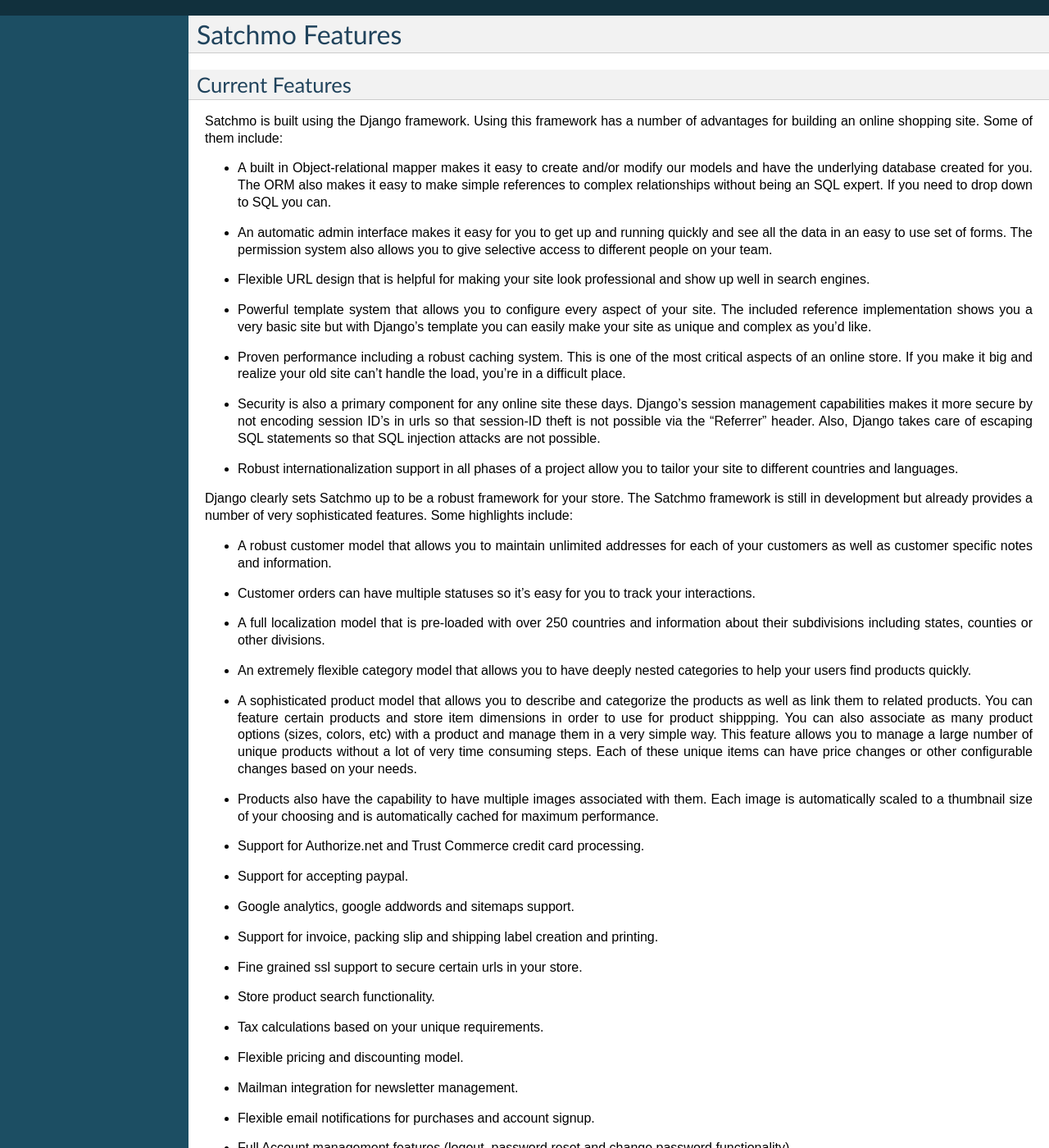
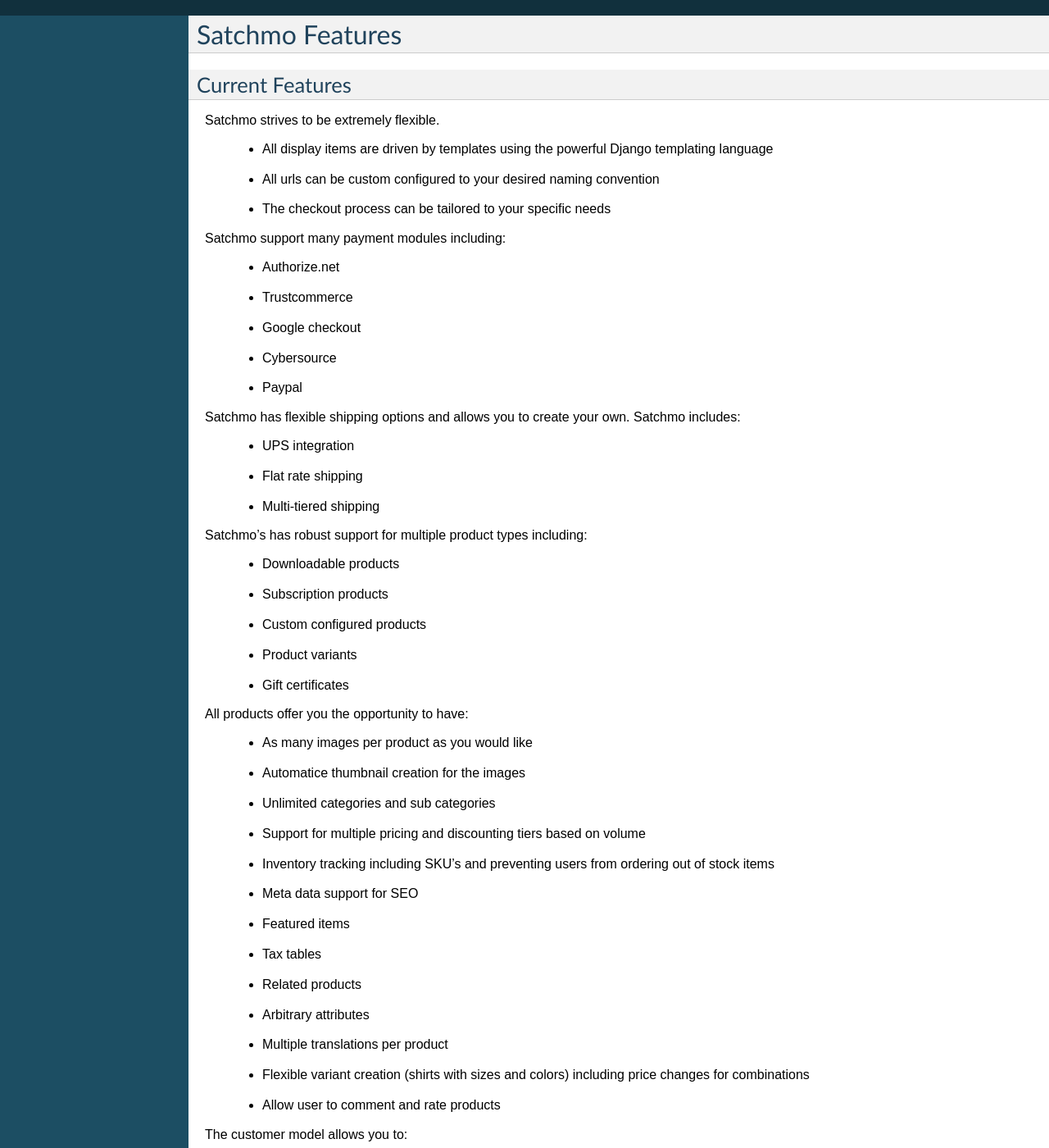
Before and after one commit to dokterbob/satchmo, a Sphinx documentation site: the page built from docs/features.txt, in a window 1280 px wide and 1400 px high. Shown: the whole window at 82% size. Built offline with Sphinx 7.4.7, drawn with Linux system fonts in a browser that asks for light colours; some of the changed text lies outside the part shown.

Commit message:
Updated changelog Documentation cleanup
--HG--
extra : convert_revision : svn%3Aa38d40e9-c014-0410-b785-c606c0c8e7de/satchmo/trunk%401118

```diff
--- a/docs/features.txt
+++ b/docs/features.txt
@@ -3,78 +3,90 @@
 
 Current Features
 ----------------
-Satchmo is built using the Django framework.  Using this framework has a number
-of advantages for building an online shopping site.  Some of them include:
 
--   A built in Object-relational mapper makes it easy to create and/or modify our
-    models and have the underlying database created for you.  The ORM also makes it
-    easy to make simple references to complex relationships without being an SQL
-    expert.  If you need to drop down to SQL you can.
--   An automatic admin interface makes it easy for you to get up and running
-    quickly and see all the data in an easy to use set of forms.  The permission
-    system also allows you to give selective access to different people on your
-    team.
--   Flexible URL design that is helpful for making your site look professional
-    and show up well in search engines.
--   Powerful template system that allows you to configure every aspect of your
-    site.  The included reference implementation shows you a very basic site but
-    with Django's template you can easily make your site as unique and complex as
-    you'd like.
--   Proven performance including a robust caching system.  This is one of the
-    most critical aspects of an online store.  If you make it big and realize your
-    old site can't handle the load, you're in a difficult place.
--   Security is also a primary component for any online site these days.
-    Django's session management capabilities makes it more secure by not encoding
-    session ID's in urls so that session-ID theft is not possible via the "Referrer" header.
-    Also, Django takes care of escaping SQL statements so that SQL injection attacks are
-    not possible.
--   Robust internationalization support in all phases of a project allow you to
-    tailor your site to different countries and languages.
+Satchmo strives to be extremely flexible.
+    - All display items are driven by templates using the powerful Django templating language
+    - All urls can be custom configured to your desired naming convention
+    - The checkout process can be tailored to your specific needs
 
-Django clearly sets Satchmo up to be a robust framework for your store.  The
-Satchmo framework is still in development but already provides a number
-of very sophisticated features.  Some highlights include:
+Satchmo support many payment modules including:
+    - Authorize.net
+    - Trustcommerce
+    - Google checkout
+    - Cybersource
+    - Paypal
 
--   A robust customer model that allows you to maintain unlimited addresses for
-    each of your customers as well as customer specific notes and information.
--   Customer orders can have multiple statuses so it's easy for you to track your
-    interactions.
--   A full localization model that is pre-loaded with over 250 countries and
-    information about their subdivisions including states, counties or other
-    divisions.
--   An extremely flexible category model that allows you to have deeply nested
-    categories to help your users find products quickly.
--   A sophisticated product model that allows you to describe and categorize the
-    products as well as link them to related products.  You can feature certain
-    products and store item dimensions in order to use for product shippping.  You
-    can also associate as many product options (sizes, colors, etc) with a product
-    and manage them in a very simple way.  This feature allows you to manage a
-    large number of unique products without a lot of very time consuming steps.
-    Each of these unique items can have price changes or other configurable changes
-    based on your needs.
--   Products also have the capability to have multiple images associated with
-    them.  Each image is automatically scaled to a thumbnail size of your choosing
-    and is automatically cached for maximum performance.
--   Support for Authorize.net and Trust Commerce credit card processing.
--   Support for accepting paypal.
--   Google analytics, google addwords and sitemaps support.
--   Support for invoice, packing slip and shipping label creation and printing.
--   Fine grained ssl support to secure certain urls in your store.
--   Store product search functionality.
--   Tax calculations based on your unique requirements.
--   Flexible pricing and discounting model.
--   Mailman integration for newsletter management.
--   Flexible email notifications for purchases and account signup.
--   Full Account management features (logout, password reset and change password functionality).
--   User configurable shipping modules.
--   Ability to rate and/or comment on store products
--   Regression test suite to catch bugs early.
--   Simple inventory management screens.
--   Downloadable product types
+Satchmo has flexible shipping options and allows you to create your own. Satchmo includes:
+    - UPS integration
+    - Flat rate shipping
+    - Multi-tiered shipping
 
-Features for future releases
-----------------------------
+Satchmo's has robust support for multiple product types including:
+    - Downloadable products
+    - Subscription products
+    - Custom configured products
+    - Product variants
+    - Gift certificates
 
--   Additional payment modules
--   Additional translations
--   Multiple price tiers
+All products offer you the opportunity to have:
+    - As many images per product as you would like
+    - Automatice thumbnail creation for the images
+    - Unlimited categories and sub categories
+    - Support for multiple pricing and discounting tiers based on volume
+    - Inventory tracking including SKU's and preventing users from ordering out of stock items
+    - Meta data support for SEO
+    - Featured items
+    - Tax tables
+    - Related products
+    - Arbitrary attributes
+    - Multiple translations per product
+    - Flexible variant creation (shirts with sizes and colors) including price changes for combinations
+    - Allow user to comment and rate products
+
+The customer model allows you to:
+    - Have multiple ship to and bill to addresses
+    - View order history
+    - Update account profile online
+    - Reset user passwords
+    - Require email verification for account creation
+
+Satchmo supports discount codes which allow you to:
+    - Set amount of percentage discounts
+    - Limit the number of uses
+    - Allow free shipping
+    - Set start and end dates
+    - Limit to certain products
+
+Satchmo includes extensive Internationalization and translation support:
+    - Multiple translations are included:
+        - French
+        - German
+        - Spanish
+        - Swedish
+        - Bulgarian
+        - Portuguese
+    - Full country specific information
+    - Translation support for all products and categories
+    - Support for date and currency formating based on locale
+
+Satchmo takes security seriously:
+    - Django provides built in support to prevent many common attacks such as:
+        - SQL injection
+        - Automatic HTML escaping to prevent cross-site scripting
+        - Session forging/hijacking
+    - Satchmo encrypts all credit card information
+    - Satchmo does not store ccv data in the database
+    - Fine grained ssl support for as many or as few urls as you need
+
+Django is a proven scalable and robust system. Satchmo takes advantage of this by using:
+    - Django caching
+    - Opportunity to easily split out the tiers of the application (database, web, etc)
+    - A large suite of unit tests
+
+In addition to these items, Satchmo provides:
+    - Generation of PDF invoices, packing slips and shipping labels
+    - Full store product searching
+    - Google analytic integration
+    - Google adwords support
+    - Google base feeds
+    - Newsletter support via mailman or custom database
```
Also changed, not shown: docs/satchmo-doc.txt (deleted, +0 -316 lines), 1 other file.
